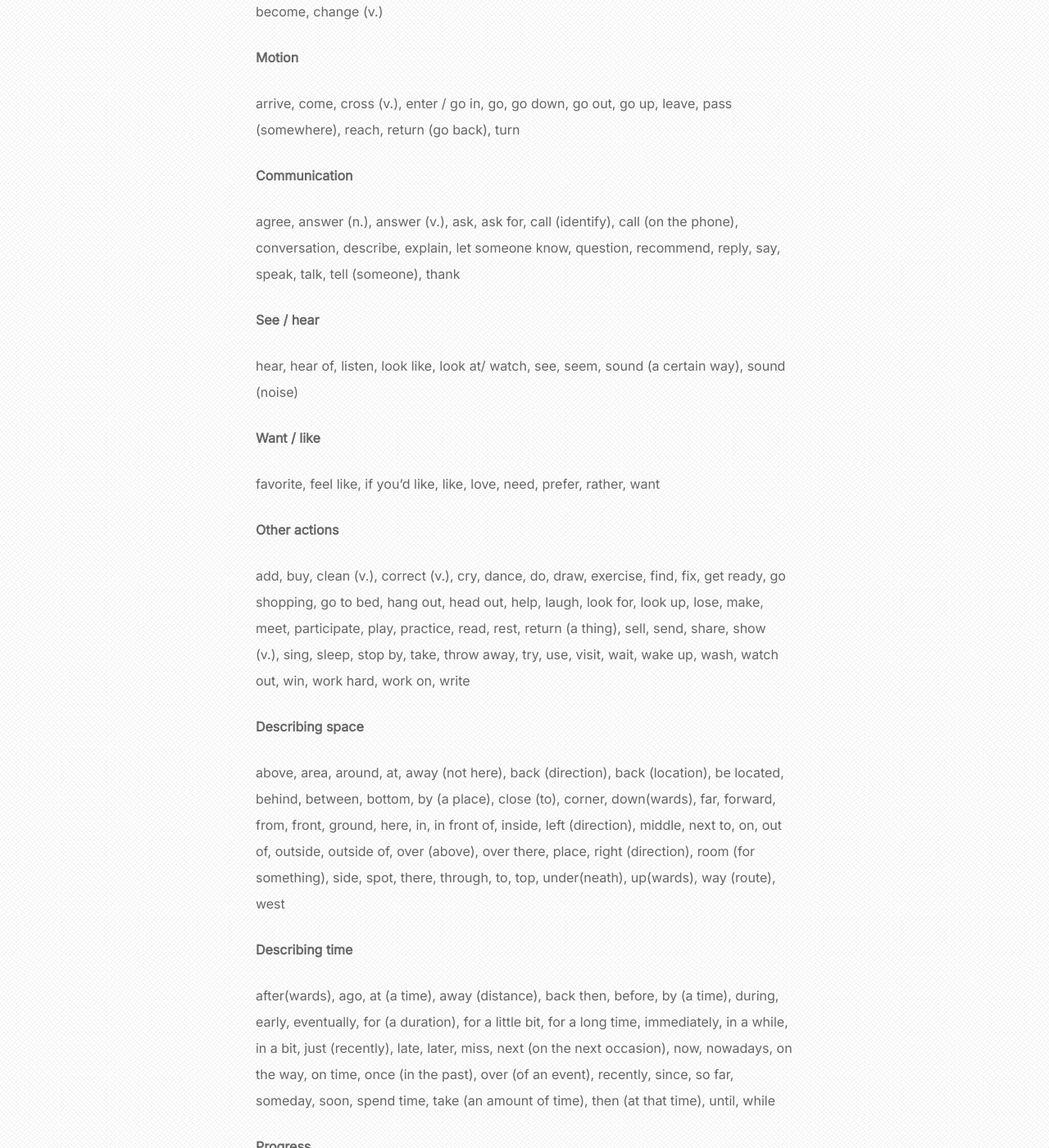
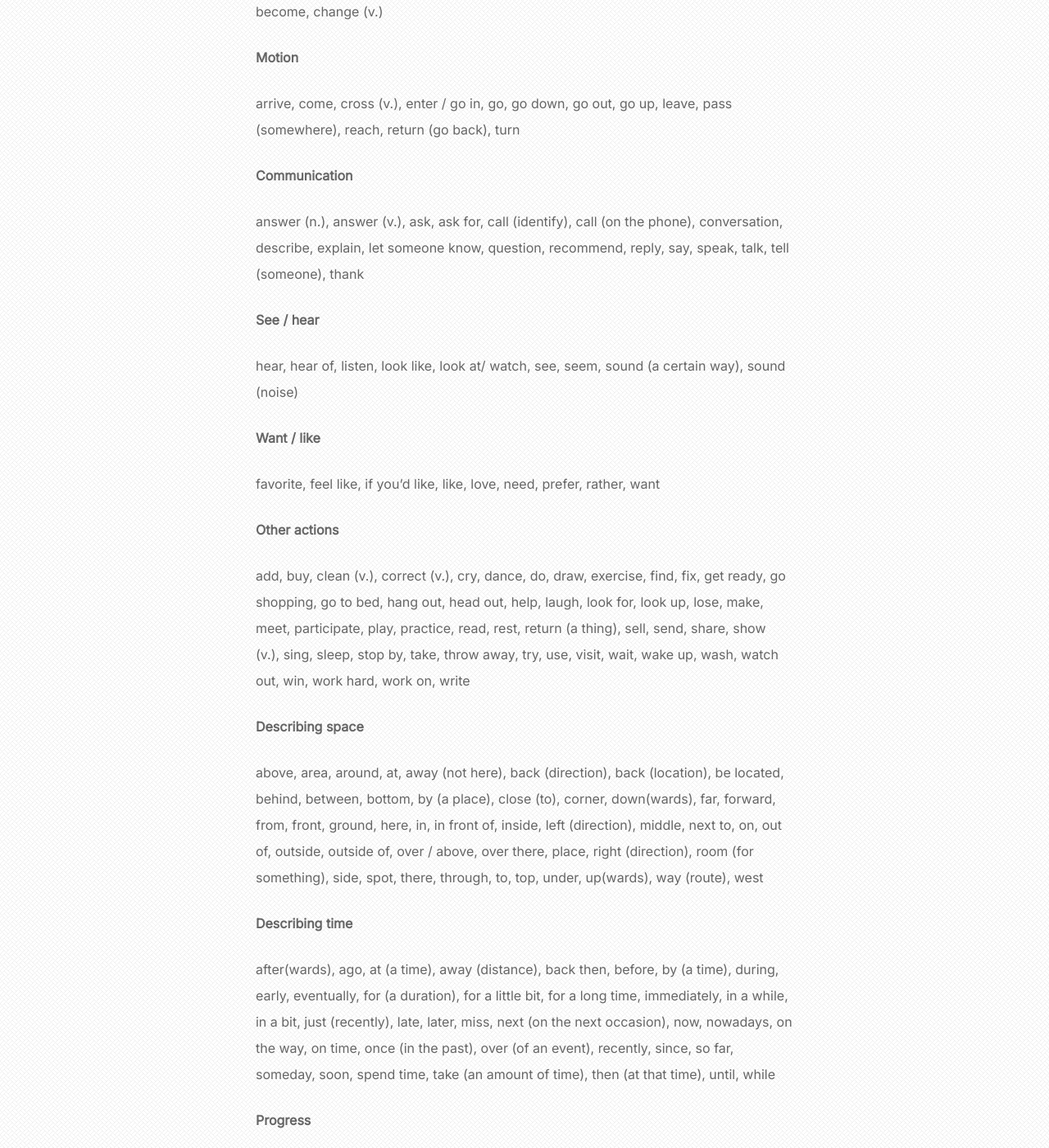
Before and after one commit to theycallmezeal/theycallmezeal.github.io, a Jekyll site: the page built from _posts/2025-1-24-1000-words.md, in a window 1280 px wide and 1400 px high, scrolled down 6791 px. Shown: the whole window at 82% size. Built offline with Jekyll 4.4.1, drawn with Linux system fonts in a browser that asks for light colours; some of the changed text lies outside the part shown.

Commit message:
fiddle with it a little

```diff
--- a/_posts/2025-1-24-1000-words.md
+++ b/_posts/2025-1-24-1000-words.md
@@ -134,7 +134,7 @@ event, happen, meeting, party, situation
 
 #### Language
 
-language, mean (to have a meaning), meaning, sentence, topic, translate, word
+language, mean (v.), meaning, sentence, topic, translate, word
 
 #### Time
 
@@ -174,7 +174,7 @@ arrive, come, cross (v.), enter / go in, go, go down, go out, go up, leave, pass
 
 #### Communication
 
-agree, answer (n.), answer (v.), ask, ask for, call (identify), call (on the phone), conversation, describe, explain, let someone know, question, recommend, reply, say, speak, talk, tell (someone), thank
+answer (n.), answer (v.), ask, ask for, call (identify), call (on the phone), conversation, describe, explain, let someone know, question, recommend, reply, say, speak, talk, tell (someone), thank
 
 #### See / hear
 
@@ -190,7 +190,7 @@ add, buy, clean (v.), correct (v.), cry, dance, do, draw, exercise, find, fix, g
 
 #### Describing space
 
-above, area, around, at, away (not here), back (direction), back (location), be located, behind, between, bottom, by (a place), close (to), corner, down(wards), far, forward, from, front, ground, here, in, in front of, inside, left (direction), middle, next to, on, out of, outside, outside of, over (above), over there, place, right (direction), room (for something), side, spot, there, through, to, top, under(neath), up(wards), way (route), west
+above, area, around, at, away (not here), back (direction), back (location), be located, behind, between, bottom, by (a place), close (to), corner, down(wards), far, forward, from, front, ground, here, in, in front of, inside, left (direction), middle, next to, on, out of, outside, outside of, over / above, over there, place, right (direction), room (for something), side, spot, there, through, to, top, under, up(wards), way (route), west
 
 #### Describing time
 
```
Also changed, not shown: other parts of _posts/2025-1-24-1000-words.md (+3 -3 lines).
